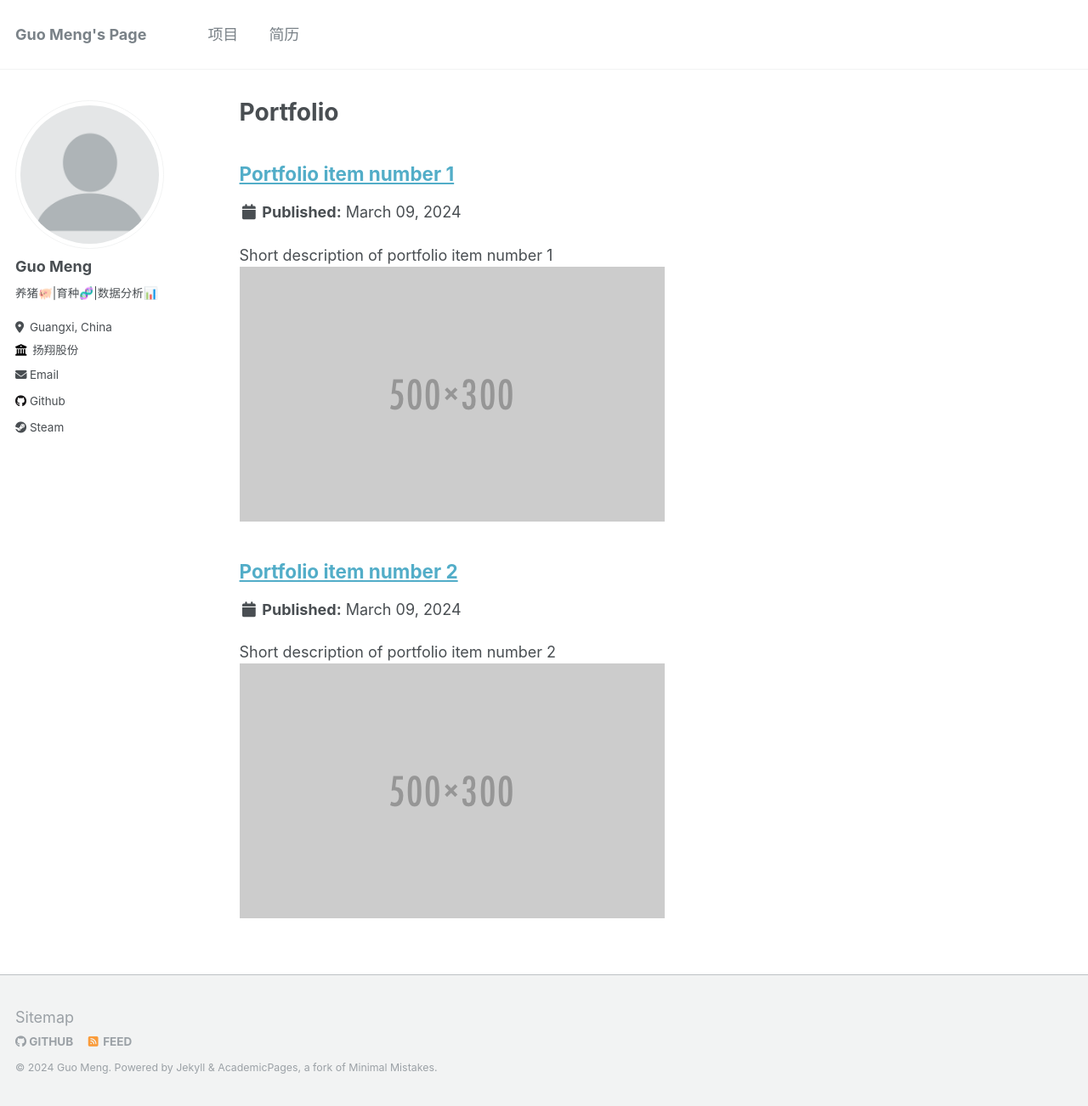
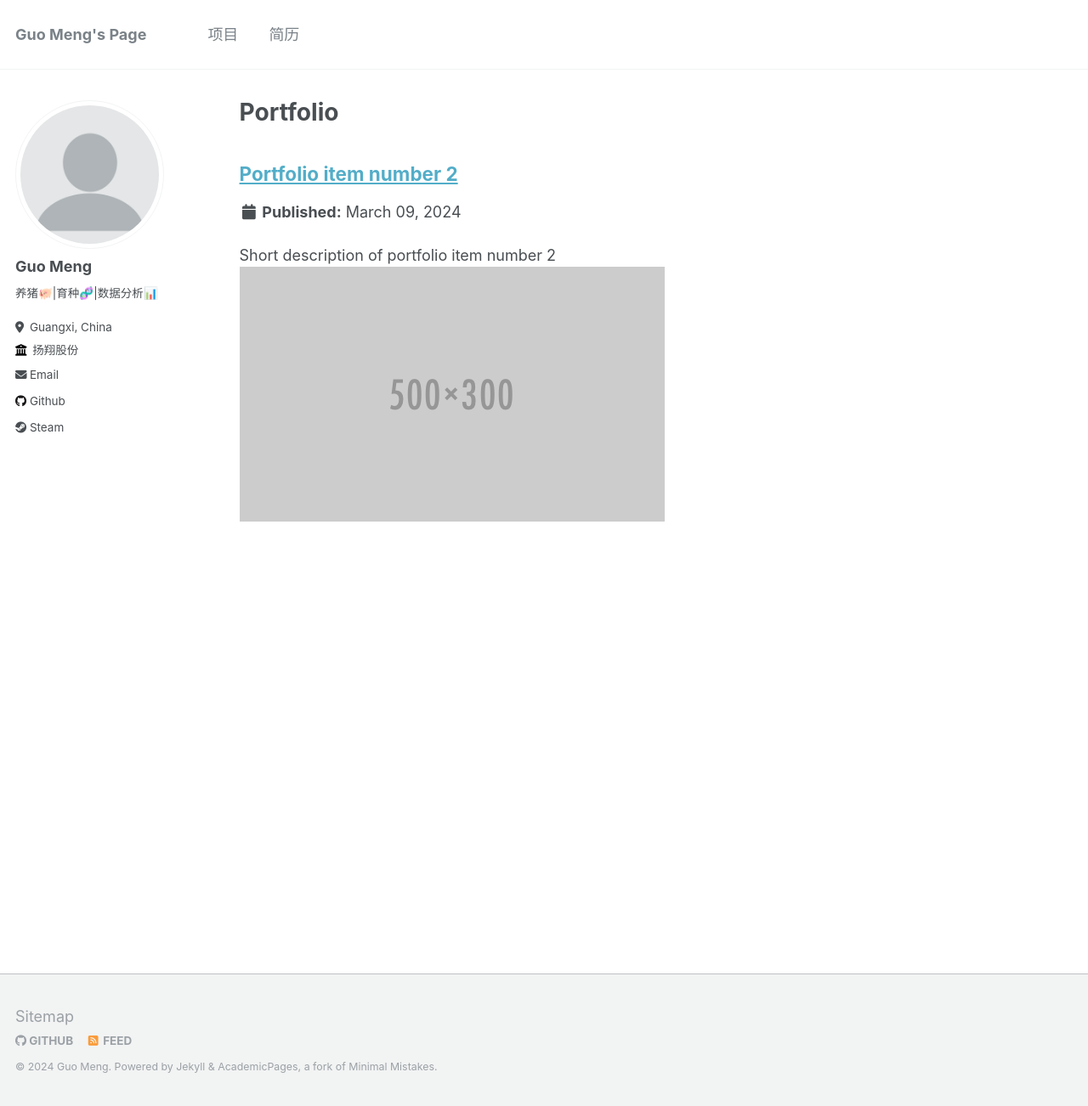
Before and after one commit to tony2015116/tony2015116.github.io, a Jekyll site: the page built from _pages/portfolio.html, in a window 1280 px wide and 1302 px high. Shown: the whole window at 85% size. Built offline with Jekyll 4.4.1, drawn with Linux system fonts in a browser that asks for light colours; part of the change alters nothing that is shown.

Commit message:
2024-03-09

```diff
--- a/_portfolio/portfolio-1.md
+++ b/_portfolio/portfolio-1.md
@@ -1,7 +1,2 @@
----
-title: "Portfolio item number 1"
-excerpt: "Short description of portfolio item number 1<br/><img src='/images/500x300.png'>"
-collection: portfolio
----
-
-This is an item in your portfolio. It can be have images or nice text. If you name the file .md, it will be parsed as markdown. If you name the file .html, it will be parsed as HTML.
+# 飞洒地方就发
+发生大法师
```
